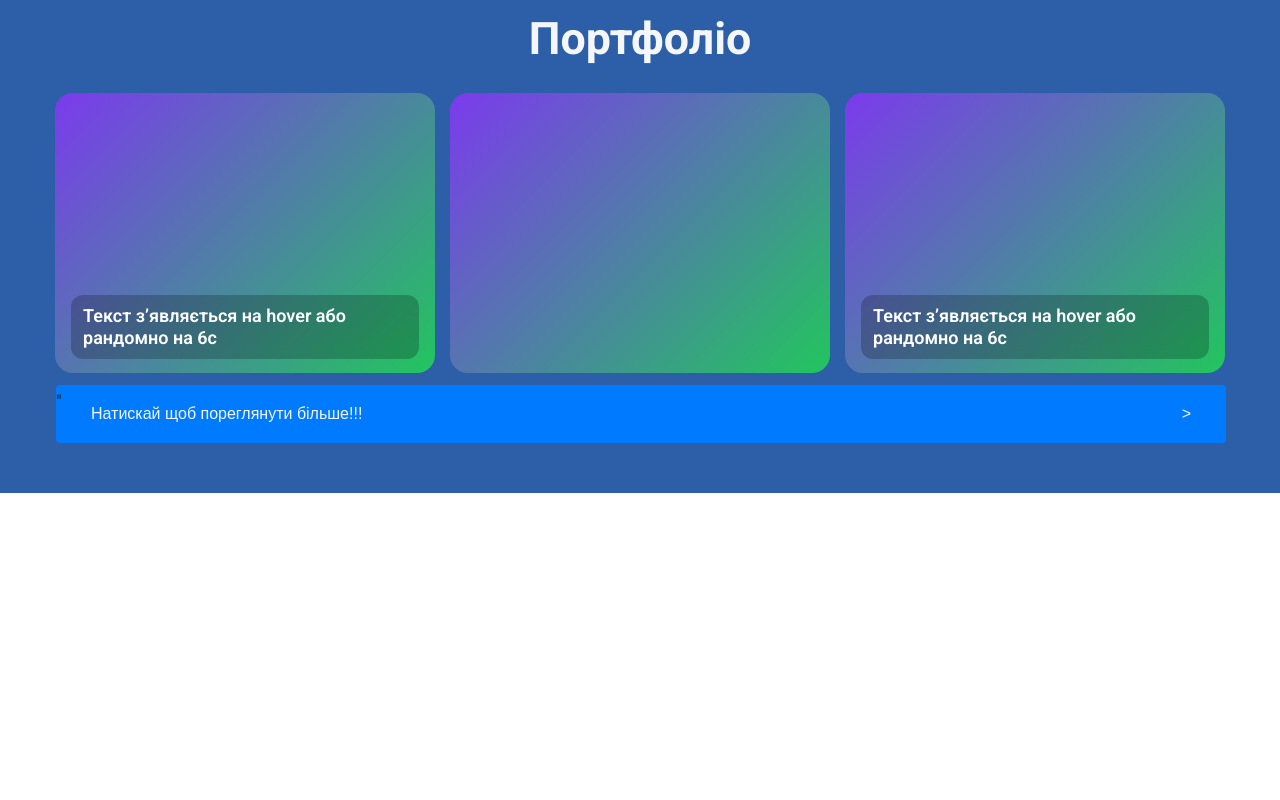
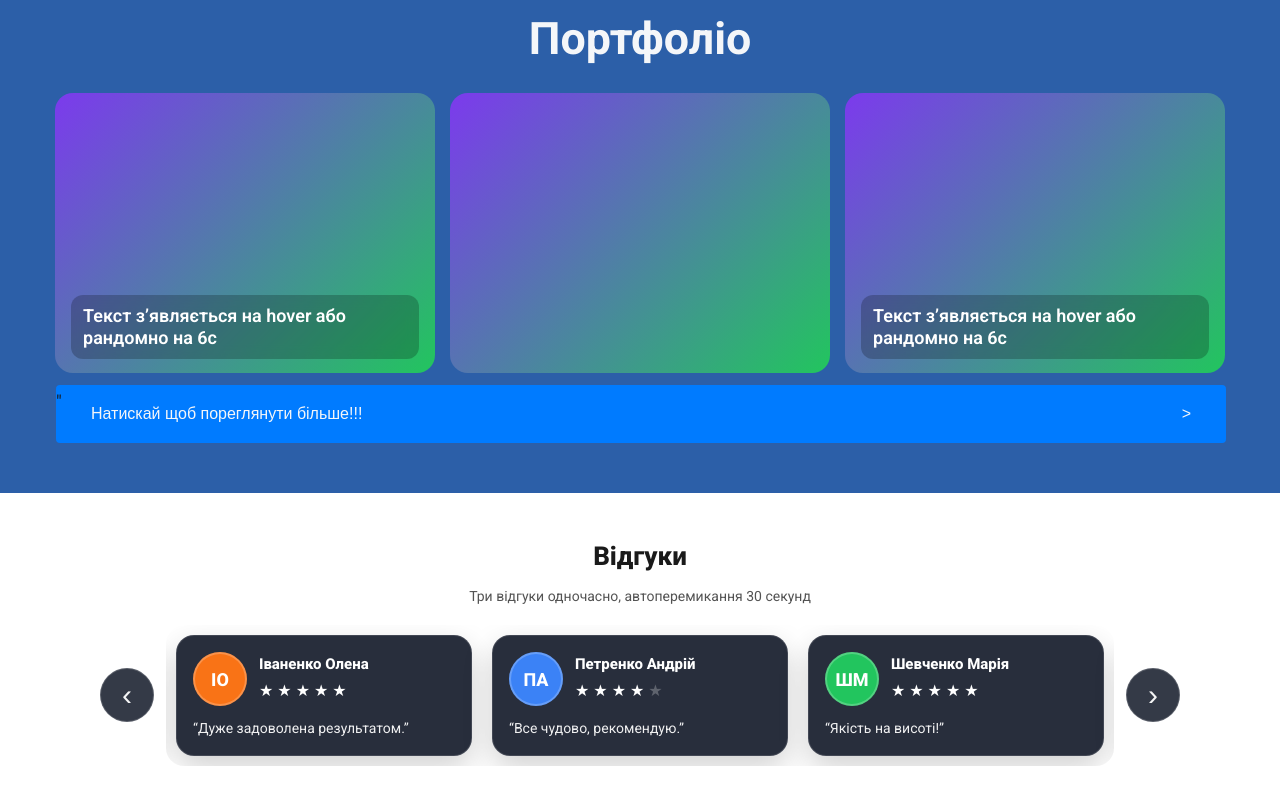
Before and after one commit to sstavh/ddnconstruction-website, a Nuxt app: page / in a window 1280 px wide. Shown: the part 4847-5647 px from the top of the page. Before the commit the page ends 5350 px from the top, so only its background shows below. Built offline with nearby package versions, Linux system fonts and the light colour scheme.

Commit message:
Reviews v1

```diff
--- /dev/null
+++ b/app/components/base/HiroPages/Reviews.vue
@@ -0,0 +1,33 @@
+<script lang="ts" setup>
+console.log("good work Reviews");
+import ReviewsCompTest from '~/components/ui/ReviewsCompTest.vue';
+const reviews: Review[] = [
+  { id: 1, name: 'Іваненко Олена', rating: 5, text: 'Дуже задоволена результатом.', avatarColor: '#f97316' },
+  { id: 2, name: 'Петренко Андрій', rating: 4, text: 'Все чудово, рекомендую.', avatarColor: '#3b82f6' },
+  { id: 3, name: 'Шевченко Марія', rating: 5, text: 'Якість на висоті!', avatarColor: '#22c55e' },
+  { id: 4, name: 'Коваль Максим', rating: 5, text: 'Відмінний сервіс.', avatarColor: '#a855f7' },
+  { id: 5, name: 'Бондар Наталія', rating: 4, text: 'Було кілька правок — ок.', avatarColor: '#ef4444' },
+  { id: 6, name: 'Мельник Сергій', rating: 5, text: 'Швидко та професійно.', avatarColor: '#06b6d4' },
+  { id: 7, name: 'Ткаченко Ірина', rating: 5, text: 'Дуже приємна співпраця.', avatarColor: '#84cc16' },
+  { id: 8, name: 'Романюк Владислав', rating: 4, text: 'Результат супер.', avatarColor: '#f59e0b' },
+  { id: 9, name: 'Гриценко Юлія', rating: 5, text: 'Все дуже круто!', avatarColor: '#6366f1' },
+  { id: 10, name: 'Савчук Денис', rating: 5, text: 'Топ. Рекомендую.', avatarColor: '#14b8a6' },
+]
+
+</script>
+
+<template>
+<div class="container">
+    <ReviewsCompTest
+      title="Відгуки"
+      subtitle="Три відгуки одночасно, автоперемикання 30 секунд"
+      :reviews="reviews"
+      :visible-count="3"
+      :interval-ms="30000"
+      :transition-ms="450"
+    />
+  </div>
+</template>
+<style scoped>
+
+</style>
--- /dev/null
+++ b/app/components/ui/ReviewsCompTest.vue
@@ -0,0 +1,295 @@
+<template>
+  <section class="reviews">
+    <div class="header">
+      <h3 class="title">{{ title }}</h3>
+      <p v-if="subtitle" class="subtitle">{{ subtitle }}</p>
+    </div>
+
+    <div class="wrap" @mouseenter="pause" @mouseleave="resume">
+      <button class="nav left" type="button" @click="prev" aria-label="Попередні відгуки">‹</button>
+
+      <!-- viewport -->
+      <div class="viewport">
+        <!-- track -->
+        <div
+          class="track"
+          :class="{ anim: animate }"
+          :style="trackStyle"
+          @transitionend="onTransitionEnd"
+        >
+          <div
+            v-for="r in rendered"
+            :key="r._k"
+            class="slide"
+            :style="{ flex: `0 0 ${100 / visibleCount}%` }"
+          >
+            <article class="card">
+              <div class="top">
+                <div class="avatar" :style="{ background: r.avatarColor }" aria-hidden="true">
+                  <span class="initials">{{ initials(r.name) }}</span>
+                </div>
+                <div class="meta">
+                  <div class="name">{{ r.name }}</div>
+                  <div class="stars" :aria-label="`Оцінка ${r.rating} з 5`">
+                    <span
+                      v-for="i in 5"
+                      :key="i"
+                      class="star"
+                      :class="{ on: i <= r.rating }"
+                      aria-hidden="true"
+                    >★</span>
+                  </div>
+                </div>
+              </div>
+
+              <p class="text">“{{ r.text }}”</p>
+            </article>
+          </div>
+        </div>
+      </div>
+
+      <button class="nav right" type="button" @click="next" aria-label="Наступні відгуки">›</button>
+    </div>
+  </section>
+</template>
+
+<script setup lang="ts">
+import { computed, onBeforeUnmount, onMounted, ref, watch } from 'vue'
+
+export type Review = {
+  id: string | number
+  name: string
+  rating: 1 | 2 | 3 | 4 | 5
+  text: string
+  avatarColor: string
+}
+
+type Props = {
+  title?: string
+  subtitle?: string
+  reviews: Review[]
+  visibleCount?: 1 | 2 | 3
+  intervalMs?: number     // 30000
+  transitionMs?: number   // швидкість анімації
+}
+
+const props = withDefaults(defineProps<Props>(), {
+  title: 'Відгуки',
+  subtitle: '',
+  visibleCount: 3,
+  intervalMs: 30000,
+  transitionMs: 450,
+})
+
+/**
+ * Плавний “нескінченний” слайдер:
+ * - додаємо клон останніх N на початок + перших N в кінець
+ * - стартуємо з offset = N (на “першому справжньому” елементі)
+ * - рухаємо offset на +1 / -1 з transition
+ * - коли дійшли до клонів — стрибаємо без анімації назад у реальні
+ */
+
+const visibleCount = computed(() => props.visibleCount)
+const n = computed(() => Math.min(visibleCount.value, props.reviews.length))
+
+const animate = ref(true)
+const offset = ref(n.value) // старт після префікс-клонів
+const paused = ref(false)
+
+let timer: ReturnType<typeof setInterval> | null = null
+
+const rendered = computed(() => {
+  const arr = props.reviews
+  if (!arr.length) return []
+  const k = n.value
+
+  const head = arr.slice(-k).map((r, i) => ({ ...r, _k: `h-${r.id}-${i}` }))
+  const body = arr.map((r) => ({ ...r, _k: `b-${r.id}` }))
+  const tail = arr.slice(0, k).map((r, i) => ({ ...r, _k: `t-${r.id}-${i}` }))
+
+  return [...head, ...body, ...tail]
+})
+
+const trackStyle = computed(() => {
+  const x = -(offset.value * (100 / visibleCount.value))
+  return {
+    transform: `translateX(${x}%)`,
+    transitionDuration: `${props.transitionMs}ms`,
+  }
+})
+
+function initials(name: string) {
+  const parts = name.trim().split(/\s+/)
+  return ((parts[0]?.[0] ?? '') + (parts[1]?.[0] ?? '')).toUpperCase()
+}
+
+function startTimer() {
+  stopTimer()
+  if (paused.value) return
+  timer = setInterval(() => {
+    next(false) // авто не перезапускає таймер
+  }, props.intervalMs)
+}
+
+function stopTimer() {
+  if (timer) {
+    clearInterval(timer)
+    timer = null
+  }
+}
+
+function pause() {
+  paused.value = true
+  stopTimer()
+}
+
+function resume() {
+  paused.value = false
+  startTimer()
+}
+
+function next(restart = true) {
+  if (props.reviews.length <= n.value) return
+  animate.value = true
+  offset.value += 1
+  if (restart) startTimer()
+}
+
+function prev(restart = true) {
+  if (props.reviews.length <= n.value) return
+  animate.value = true
+  offset.value -= 1
+  if (restart) startTimer()
+}
+
+function onTransitionEnd() {
+  const total = props.reviews.length
+  const k = n.value
+
+  // якщо зайшли в клон-кінець (після body)
+  if (offset.value >= total + k) {
+    animate.value = false
+    offset.value = k
+    // повертаємо анімацію в наступному кадрі
+    requestAnimationFrame(() => { animate.value = true })
+  }
+
+  // якщо зайшли в клон-початок (до body)
+  if (offset.value <= 0) {
+    animate.value = false
+    offset.value = total
+    requestAnimationFrame(() => { animate.value = true })
+  }
+}
+
+onMounted(() => startTimer())
+onBeforeUnmount(() => stopTimer())
+
+watch(
+  () => props.reviews.length,
+  () => {
+    // якщо дані змінились — перебазуємось
+    animate.value = false
+    offset.value = n.value
+    requestAnimationFrame(() => { animate.value = true })
+    startTimer()
+  }
+)
+</script>
+
+<style scoped>
+.reviews { padding: 34px 0; }
+.header { text-align: center; margin-bottom: 18px; }
+.title { margin: 0; font-size: 26px; font-weight: 800; }
+.subtitle { margin: 10px 0 0; opacity: .75; font-size: 14px; }
+
+.wrap {
+  max-width: 1100px;
+  margin: 0 auto;
+  display: grid;
+  grid-template-columns: 54px 1fr 54px;
+  gap: 12px;
+  align-items: center;
+  padding: 0 10px;
+}
+
+.viewport {
+  overflow: hidden;
+  border-radius: 18px;
+}
+
+.track {
+  display: flex;
+  will-change: transform;
+}
+
+.track.anim {
+  transition-property: transform;
+  transition-timing-function: ease;
+}
+
+.slide { padding: 10px; }
+
+.card {
+  height: 100%;
+  border-radius: 18px;
+  padding: 16px;
+  background: rgba(17, 24, 39, 0.9);
+  border: 1px solid rgba(255,255,255,0.12);
+  box-shadow: 0 12px 30px rgba(0,0,0,0.18);
+  color: white;
+}
+
+.top { display: flex; gap: 12px; align-items: center; }
+
+.avatar {
+  width: 54px; height: 54px;
+  border-radius: 999px;
+  display: grid; place-items: center;
+  box-shadow: inset 0 0 0 2px rgba(255,255,255,0.22);
+  flex: 0 0 auto;
+}
+.initials { font-weight: 800; }
+
+.name {
+  font-weight: 800;
+  font-size: 15px;
+  line-height: 1.2;
+}
+
+.stars { margin-top: 6px; display: flex; gap: 4px; }
+.star { opacity: .25; font-size: 16px; }
+.star.on { opacity: 1; }
+
+.text {
+  margin: 12px 0 0;
+  font-size: 14px;
+  line-height: 1.5;
+  opacity: .93;
+}
+
+.nav {
+  width: 54px; height: 54px;
+  border-radius: 999px;
+  border: 1px solid rgba(255,255,255,0.18);
+  background: rgba(17, 24, 39, 0.85);
+  color: rgba(255,255,255,0.95);
+  font-size: 30px;
+  cursor: pointer;
+  display: grid; place-items: center;
+  user-select: none;
+  transition: transform 120ms ease, background 120ms ease;
+}
+.nav:hover { transform: scale(1.04); background: rgba(17,24,39,0.95); }
+.nav:active { transform: scale(0.98); }
+
+@media (max-width: 900px) {
+  .wrap { grid-template-columns: 44px 1fr 44px; }
+  .nav { width: 44px; height: 44px; font-size: 26px; }
+}
+
+@media (max-width: 760px) {
+  /* на мобілці краще 1 картка */
+  /* якщо хочеш завжди 3 — прибери цей блок */
+}
+</style>
--- a/app/pages/index.vue
+++ b/app/pages/index.vue
@@ -4,6 +4,7 @@ import Hero from '~/components/base/HiroPages/Hero.vue';
 import OurProcess from '~/components/base/HiroPages/OurProcess.vue';
 import PortofolioSec from "../components/base/HiroPages/PortofolioSec.vue";
 import DetalsInformation from '~/components/base/HiroPages/DetalsInformation.vue';
+import Reviews from '~/components/base/HiroPages/Reviews.vue';
 </script>
 
 <template>
@@ -14,6 +15,7 @@ import DetalsInformation from '~/components/base/HiroPages/DetalsInformation.vue
       <DirectorMes />
       <DetalsInformation />
       <PortofolioSec />
+      <Reviews />
 
 
     </section>
```
